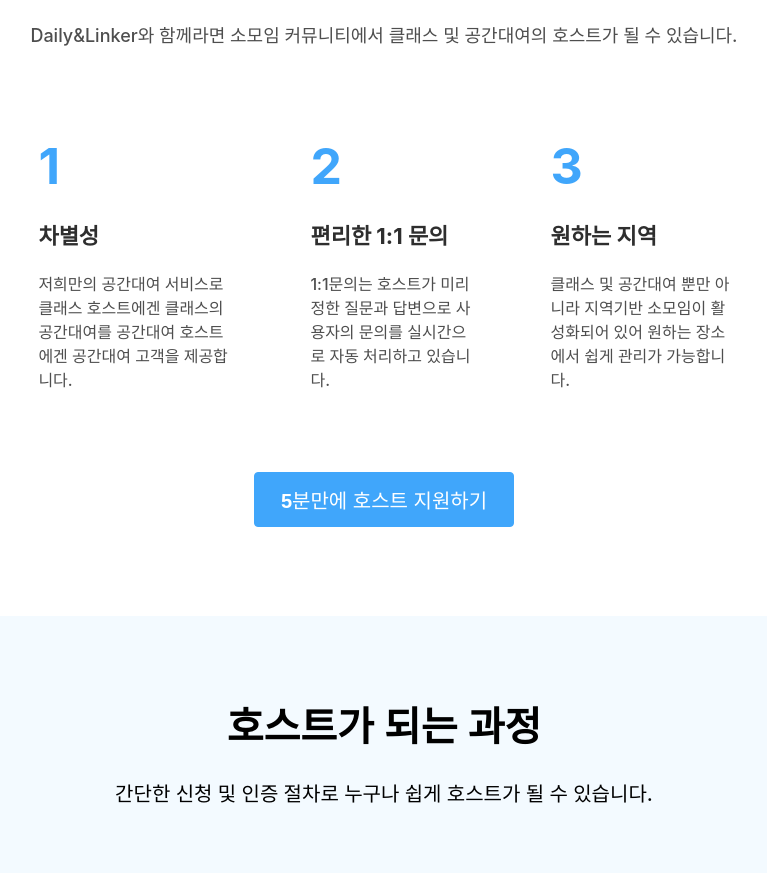
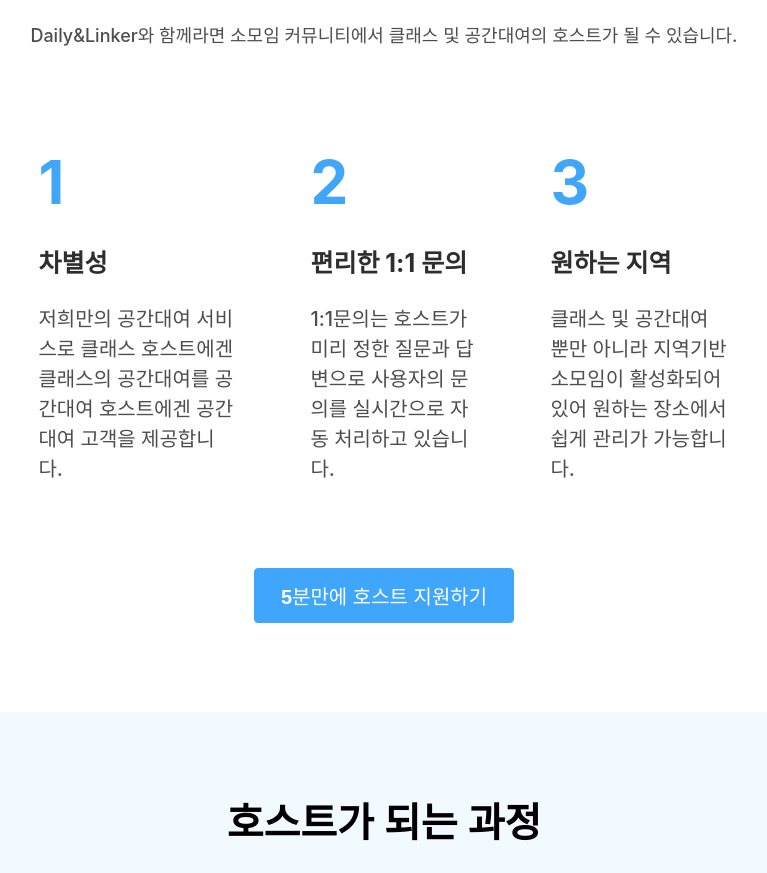
Before and after one commit to ingdol/sub-project-react, a React (Create React App) app: page / in a window 1280 px wide. Shown: the part 802-1675 px from the top of the page, without its empty margins (256-1023 px from the left). Built offline with nearby package versions, Linux system fonts and the light colour scheme; a web font is replaced by a local one.

Commit message:
“메인글자크기”

```diff
--- a/src/components/main/Main.css
+++ b/src/components/main/Main.css
@@ -92,13 +92,13 @@
 }
 
 .hostItem p:nth-child(1) {
-    font-size: 50px;
+    font-size: 60px;
     font-weight: 700;
     color: #40A6FB;
     margin-bottom: 0;
 }
 .hostItem p:nth-child(2) {
-    font-size: 22px;
+    font-size: 25px;
     font-weight: 700;
     color: #2e2e2e;
 }
@@ -106,6 +106,7 @@
     color: #4e4e4e;
     font-weight: 500;
     line-height: 1.5;
+    font-size: 20px;
 }
 .stepInfo {
     background-color: rgb(243, 250, 255);
```
